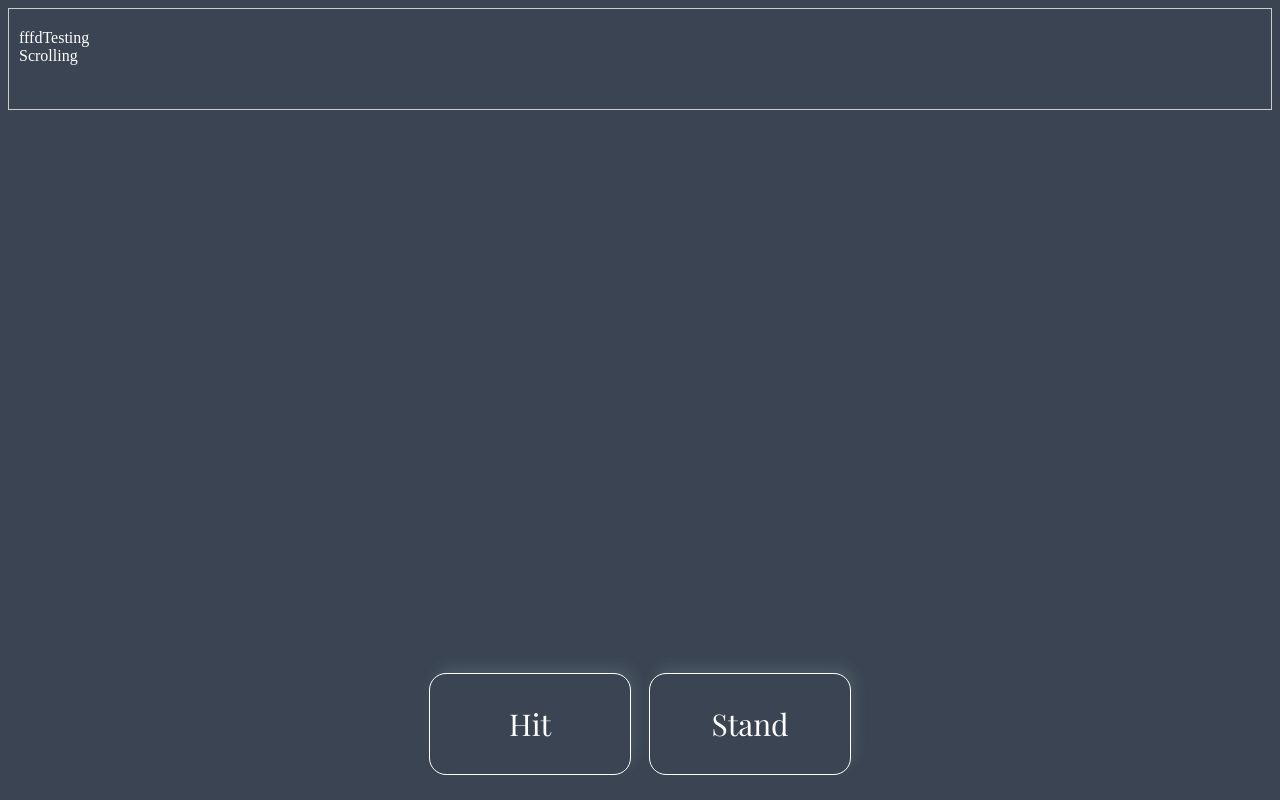
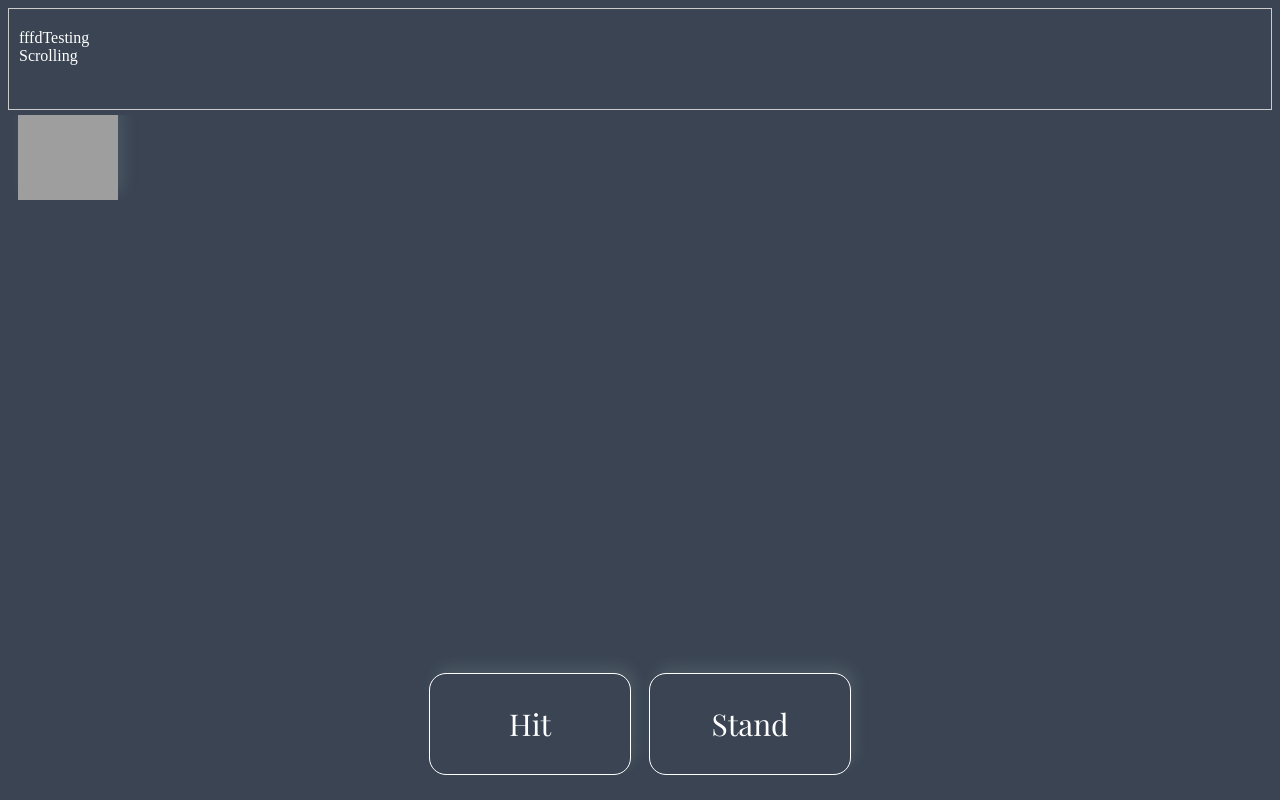
Before and after one commit to cstepgit/Online-BlackJack, a plain HTML site: page layout.html in a window 1280 px wide. Both pictures are taken after a click on the button "Hit". Drawn offline with Linux system fonts and the light colour scheme; grey boxes are pictures that could not be loaded.

Commit message:
hit displays images next to each other

```diff
--- a/layout.html
+++ b/layout.html
@@ -15,6 +15,9 @@
         <div class="container">
           <p  id="output">fffd</p>
         </div>
+        <div id="dealerCards">
+          <div class="cardDisplay" id="dealer"></div>
+        </div>
 
 </body>
 </html>
--- a/looks.css
+++ b/looks.css
@@ -61,3 +61,36 @@ body{
     height:100px;
     border: 1px solid #ccc;
 }
+.container2 {
+    display: flex;
+  }
+
+#dealerCards{
+    width: auto;
+    max-height: 120px;
+    margin: 5px; ;
+    overflow: hidden;
+    margin: 5px;
+    position: relative;
+    display: flex;
+}
+img{
+    width: 100px; /* Adjust as needed */
+    height: 100px; /* Adjust as needed */
+    max-width: 100px;
+    max-height: 100px;
+    object-fit: cover;
+    margin: 5px; /* Adjust as needed */
+    box-shadow: 5px -8px 15px rgba(225,255,255,0.1);
+}
+.card{
+    width: 100%; /* Adjust as needed */
+      height: 100%; /* Adjust as needed */
+      object-fit: cover; /* Adjust as needed */
+}
+.cardDisplay{
+    display: flex;
+      justify-content: space-between; /* Adjust as needed */
+      align-items: center; /* Adjust as needed */
+
+}
--- a/main.js
+++ b/main.js
@@ -9,6 +9,13 @@ function print1() {
   // Scroll to the bottom of the box
   console.log("TEST");
   scrollToBottom();
+  var box = document.getElementById('dealer');
+  var img = document.createElement('img');
+  img.src = 'DSC01826.jpg'; // Replace with the path to your image
+  img.classList.add('card');
+  // Append the image to the box
+  box.appendChild(img);
+
 }
 
 function scrollToBottom() {
@@ -21,5 +28,4 @@ function scrollToBottom() {
 document.addEventListener('DOMContentLoaded', function () {
   // Add event listener after the DOM has loaded
   document.getElementById('hit').addEventListener('click', print1);
-
 });
```
Also changed, not shown: 1 other file.
